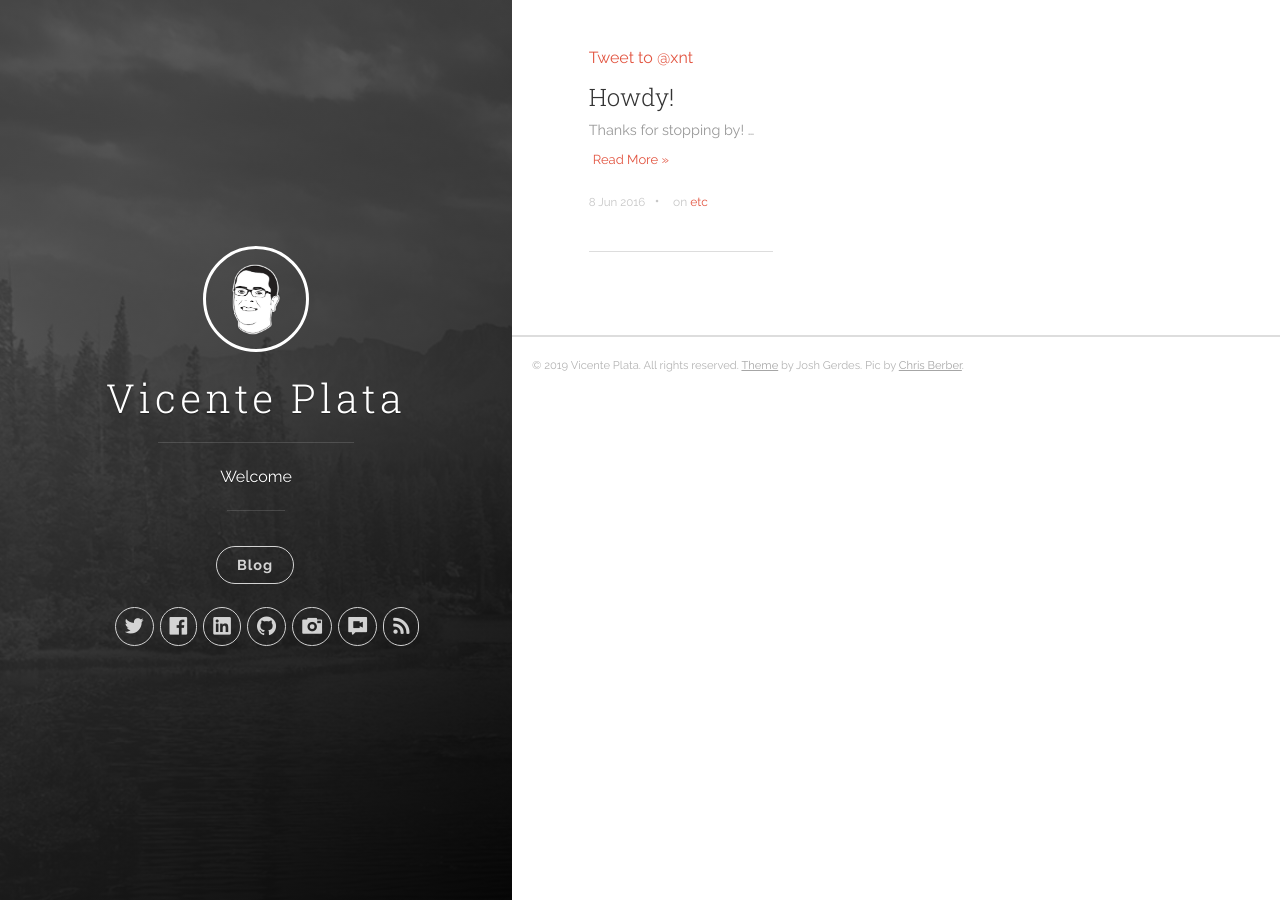
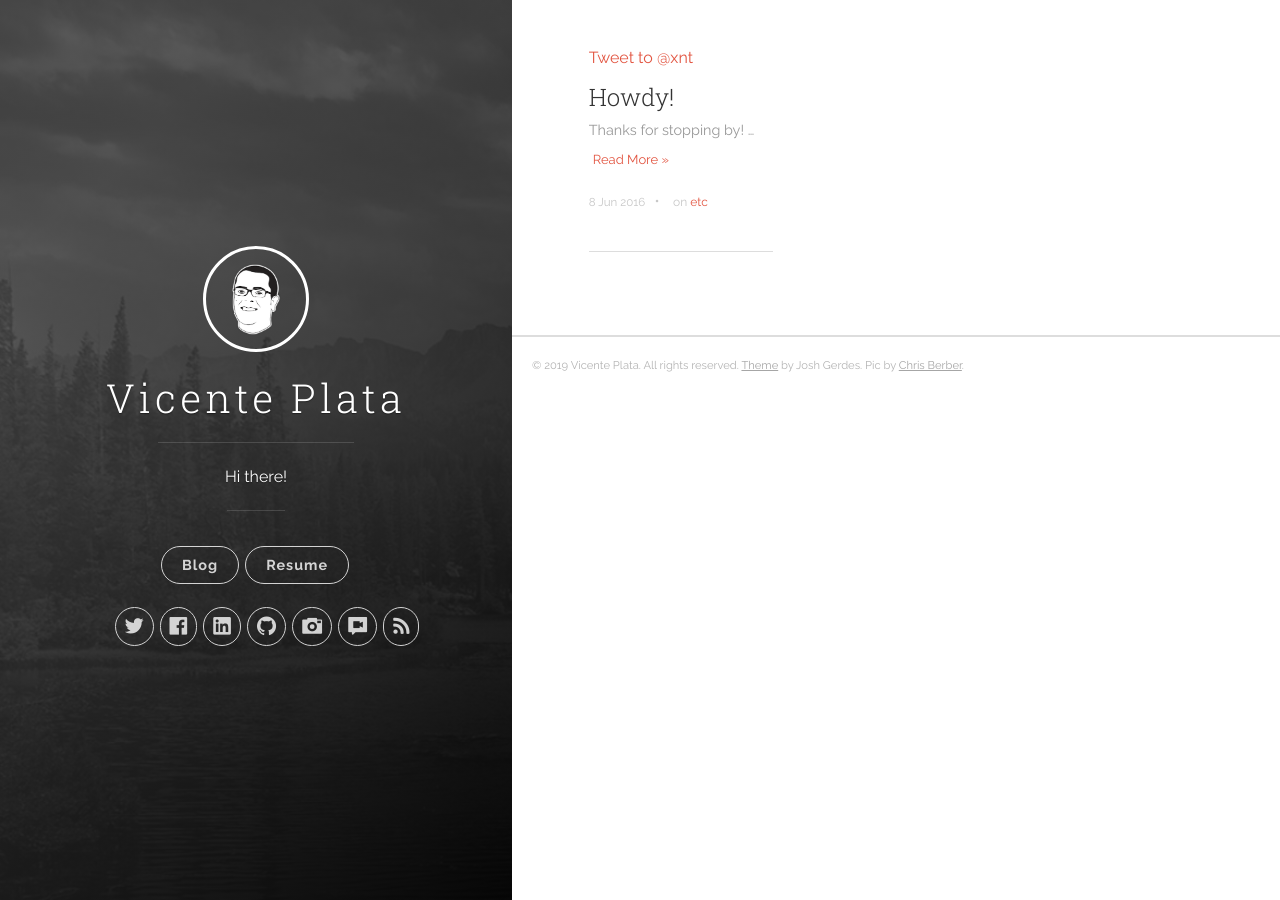
Before and after one commit to xnt/xnt.github.io, a Jekyll site: the page built from index.html, in a window 1280 px wide. Built offline with Jekyll 4.4.1, drawn with Linux system fonts in a browser that asks for light colours; the list of posts is cut into pages by our own code; comment, search, counter and statistics services are not loaded.

Commit message:
:briefcase: Add link to resume
Also ignore DS_Store, change description

```diff
--- a/_config.yml
+++ b/_config.yml
@@ -1,6 +1,6 @@
 # Site settings
 title: Vicente Plata
-description: 'Welcome'
+description: 'Hi there!'
 url: 'http://xnt.github.io'
 baseurl: ''
 google_analytics: 'UA-48212133-2'
--- a/_includes/header.html
+++ b/_includes/header.html
@@ -21,6 +21,7 @@
           <nav class="cover-navigation cover-navigation--primary">
             <ul class="navigation">
               <li class="navigation__item"><a href="{{ site.baseurl }}/#blog" title="link to {{ site.title }} blog" class="blog-button">Blog</a></li>
+              <li class="navigation__item"><a href="https://xnt.github.io/cv" title="link to {{ site.title }} resume" class="blog-button">Resume</a></li>
             </ul>
           </nav>
 
```
Also changed, not shown: 1 other file.
